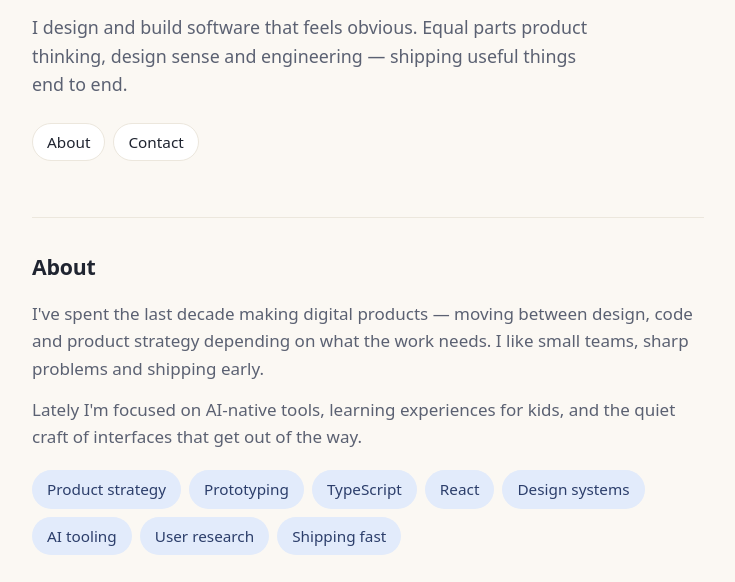
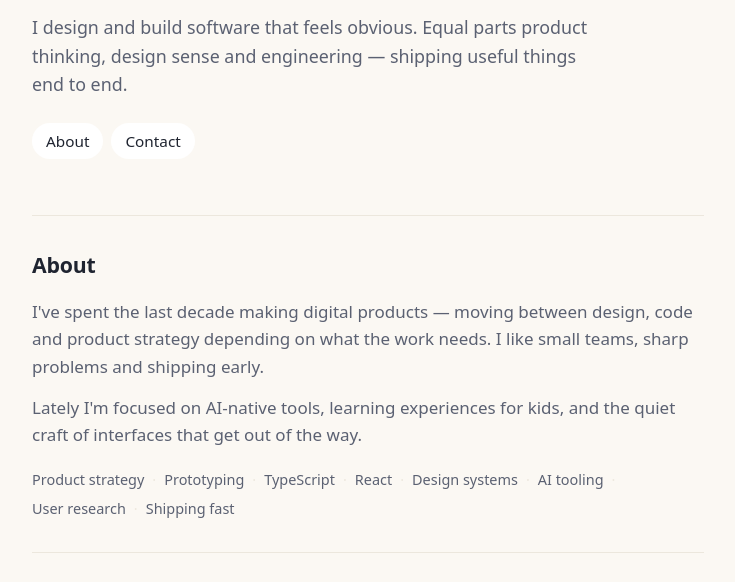
Before and after one commit to andrewmaudsley/andrewmaudsley.github.io, an Astro site: page / in a window 1280 px wide. Shown: the part 159-741 px from the top of the page, without its empty margins (272-1007 px from the left). Built offline with nearby package versions, Linux system fonts and the light colour scheme; Astro itself is replaced by a stand-in of ours.

Commit message:
Refine pill styles: no borders, subtle hover, dot-separated skill list

```diff
--- a/src/pages/index.astro
+++ b/src/pages/index.astro
@@ -146,16 +146,16 @@ const skills = [
         padding: 6px 14px;
         border-radius: var(--radius);
         background: var(--surface);
-        border: 1px solid var(--line);
+        border: 0;
         font-size: 0.9rem;
         color: var(--ink);
-        transition: transform 120ms ease, background 120ms ease;
+        transition: background 120ms ease;
       }
-      a.pill:hover { transform: translateY(-1px); background: #fffdf8; }
+      a.pill:hover { background: #f3eee5; }
 
-      .pill--soft   { background: var(--sky-soft);  border-color: transparent; color: #2c3e6b; }
-      .pill--mint   { background: var(--mint-soft); border-color: transparent; color: #2f6b51; }
-      .pill--accent { background: var(--accent-soft); border-color: transparent; color: #9c3b22; }
+      .pill--soft   { background: var(--sky-soft);  color: #2c3e6b; }
+      .pill--mint   { background: var(--mint-soft); color: #2f6b51; }
+      a.pill--mint:hover { background: #cfe8dc; }
 
       .pills {
         list-style: none;
@@ -163,8 +163,20 @@ const skills = [
         margin: 20px 0 0;
         display: flex;
         flex-wrap: wrap;
-        gap: 8px;
+        gap: 6px 8px;
       }
+      .pills .pill {
+        padding: 0;
+        font-size: 0.85rem;
+        background: transparent;
+        color: var(--ink-soft);
+      }
+      .pills .pill::after {
+        content: '·';
+        margin-left: 8px;
+        color: var(--line);
+      }
+      .pills .pill:last-child::after { content: ''; }
 
       .work {
         list-style: none;
```
